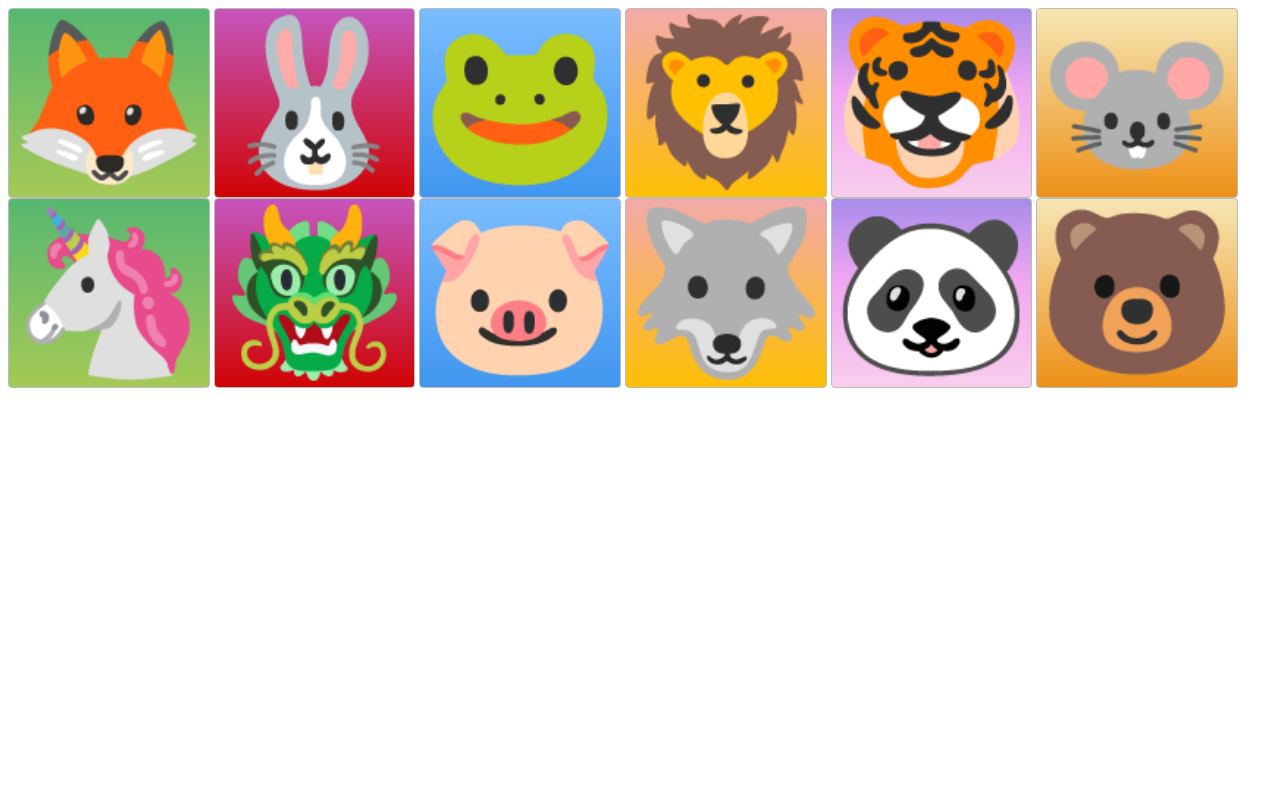
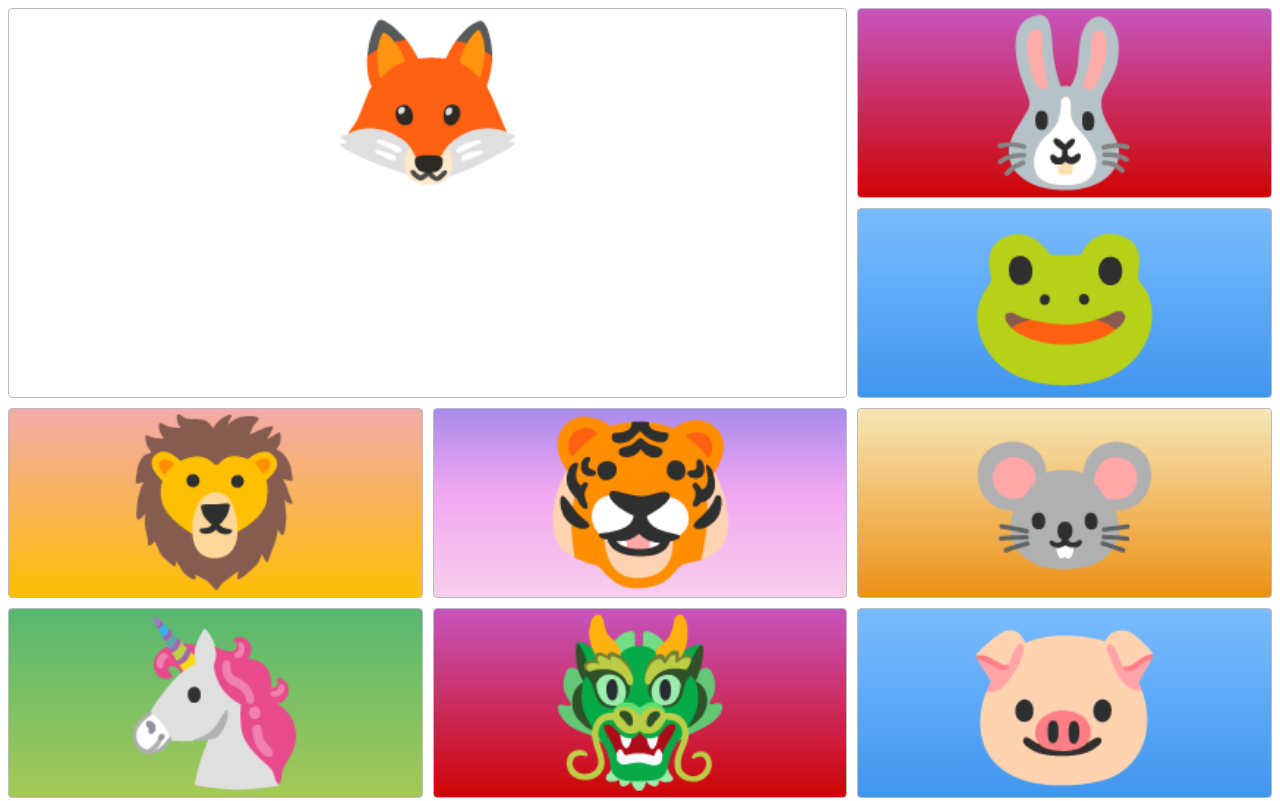
Before and after one commit to paulo-sarmento/css-grid, a plain HTML site: page index.html in a window 1280 px wide. Shown: the top 801 px of the page. Drawn offline with Linux system fonts and the light colour scheme.

Commit message:
alguns testes com css grid

```diff
--- a/index.html
+++ b/index.html
@@ -5,11 +5,13 @@
   older browser, the emojis may not show up properly. In which case you need this meta
   tag. Read more here: https://teamtreehouse.com/community/meta-charsetutf8-what-does-this-mean-or-what-does-it-do-i-deleted-it-from-the-code-and-nothing-changed -->
   <meta charset="utf-8" >
+  <meta name="viewport" content="width=device-width, initial-scale=1.0">
   <title>Grid Master</title>
   <link rel="stylesheet" type="text/css" href="./style.css">
 </head>
 <body>
-  <div class="zone green">🦊</div>
+  <div class="container">
+    <div class="zone fox">🦊</div>
     <div class="zone red">🐰</div>
     <div class="zone blue">🐸</div>
     <div class="zone yellow">🦁</div>
@@ -21,5 +23,6 @@
     <div class="zone yellow">🐺</div>
     <div class="zone purple">🐼</div>
     <div class="zone brown">🐻</div>
+  </div>
 </body>
 </html>
--- a/style.css
+++ b/style.css
@@ -1,6 +1,16 @@
+.container {
+    display: grid;
+    grid-template-columns: repeat(3, 1fr);
+    gap: 10px;
+}
+
+.fox {
+    grid-column: 1/3;
+    grid-row: 1/3;
+}
+
 .zone {
     cursor:pointer;
-    display:inline-block;
     text-align: center;
     font-size:10em;
     border-radius:4px;
```
Lines whose indentation alone changed are shown as unchanged.
